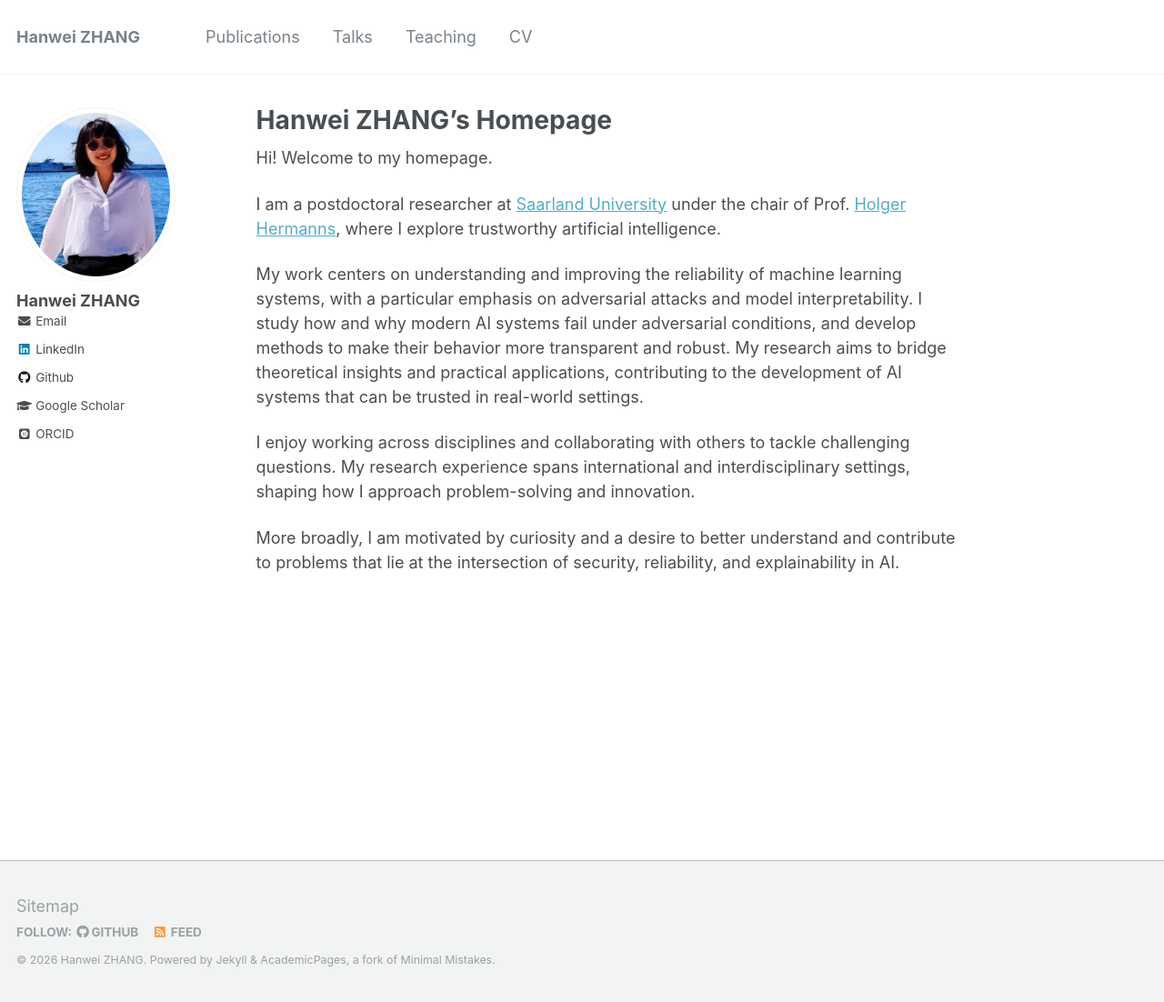
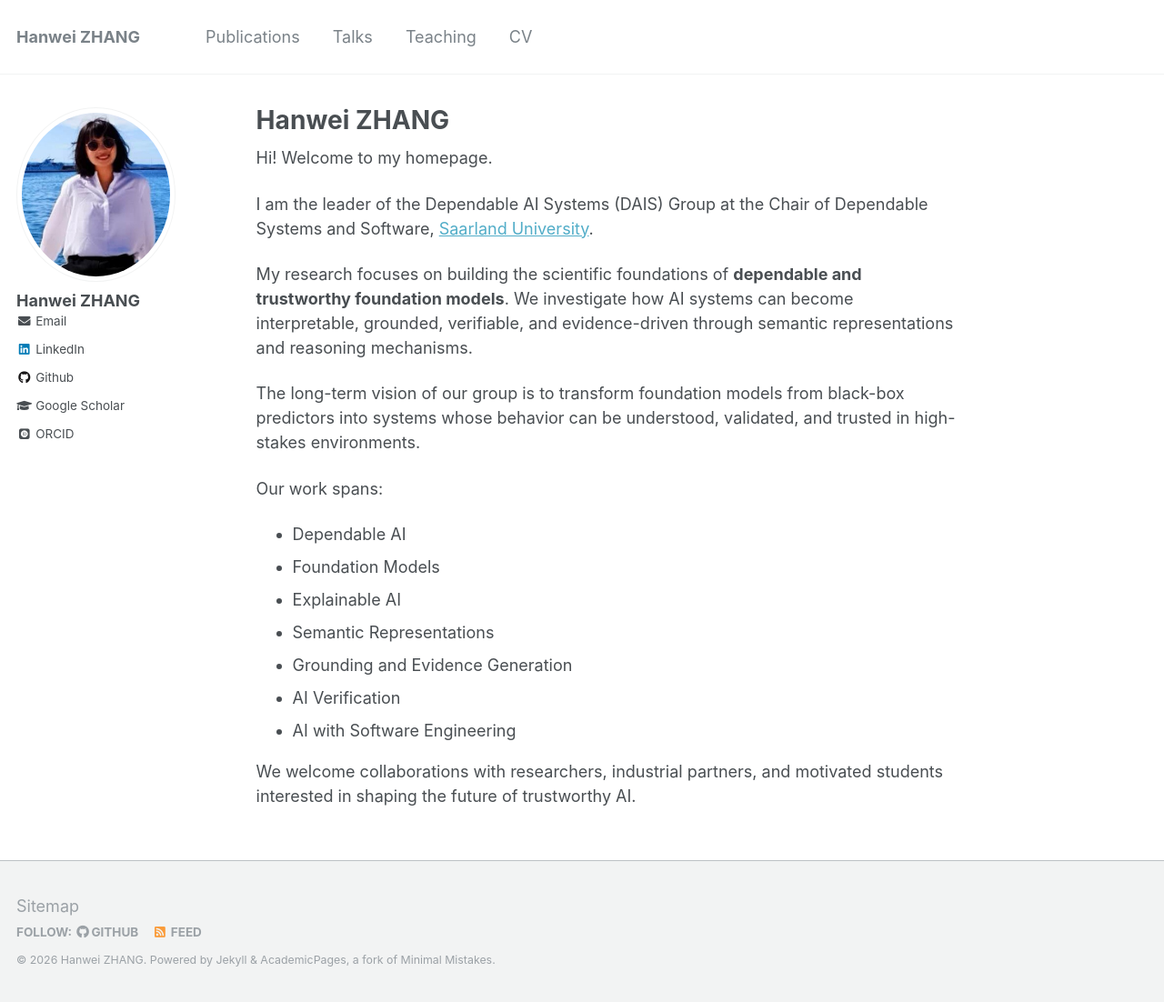
Before and after one commit to hanwei0912/hanwei0912.github.io, a Jekyll site: the page built from _pages/about.md, in a window 1280 px wide and 1102 px high. Shown: the whole window at 91% size. Built offline with Jekyll 4.4.1, drawn with Linux system fonts in a browser that asks for light colours; some web fonts are replaced.

Commit message:
Update about.md

```diff
--- a/_pages/about.md
+++ b/_pages/about.md
@@ -1,6 +1,6 @@
 ---
 permalink: /
-title: "Hanwei ZHANG's Homepage"
+title: "Hanwei ZHANG"
 excerpt: "About me"
 author_profile: true
 redirect_from:
@@ -10,10 +10,19 @@ redirect_from:
 
 Hi! Welcome to my homepage.
 
-I am a postdoctoral researcher at [Saarland University](https://www.uni-saarland.de/en/home.html) under the chair of Prof. [Holger Hermanns]([Holger Hermanns](https://depend.cs.uni-saarland.de/~hermanns/)), where I explore trustworthy artificial intelligence.
+I am the leader of the Dependable AI Systems (DAIS) Group at the Chair of Dependable Systems and Software, [Saarland University](https://www.uni-saarland.de/en/home.html).
 
-My work centers on understanding and improving the reliability of machine learning systems, with a particular emphasis on adversarial attacks and model interpretability. I study how and why modern AI systems fail under adversarial conditions, and develop methods to make their behavior more transparent and robust. My research aims to bridge theoretical insights and practical applications, contributing to the development of AI systems that can be trusted in real-world settings.
+My research focuses on building the scientific foundations of **dependable and trustworthy foundation models**. We investigate how AI systems can become interpretable, grounded, verifiable, and evidence-driven through semantic representations and reasoning mechanisms.
 
-I enjoy working across disciplines and collaborating with others to tackle challenging questions. My research experience spans international and interdisciplinary settings, shaping how I approach problem-solving and innovation.
+The long-term vision of our group is to transform foundation models from black-box predictors into systems whose behavior can be understood, validated, and trusted in high-stakes environments.
 
-More broadly, I am motivated by curiosity and a desire to better understand and contribute to problems that lie at the intersection of security, reliability, and explainability in AI.
+Our work spans:
+- Dependable AI
+- Foundation Models
+- Explainable AI
+- Semantic Representations
+- Grounding and Evidence Generation
+- AI Verification
+- AI with Software Engineering
+
+We welcome collaborations with researchers, industrial partners, and motivated students interested in shaping the future of trustworthy AI.
```
